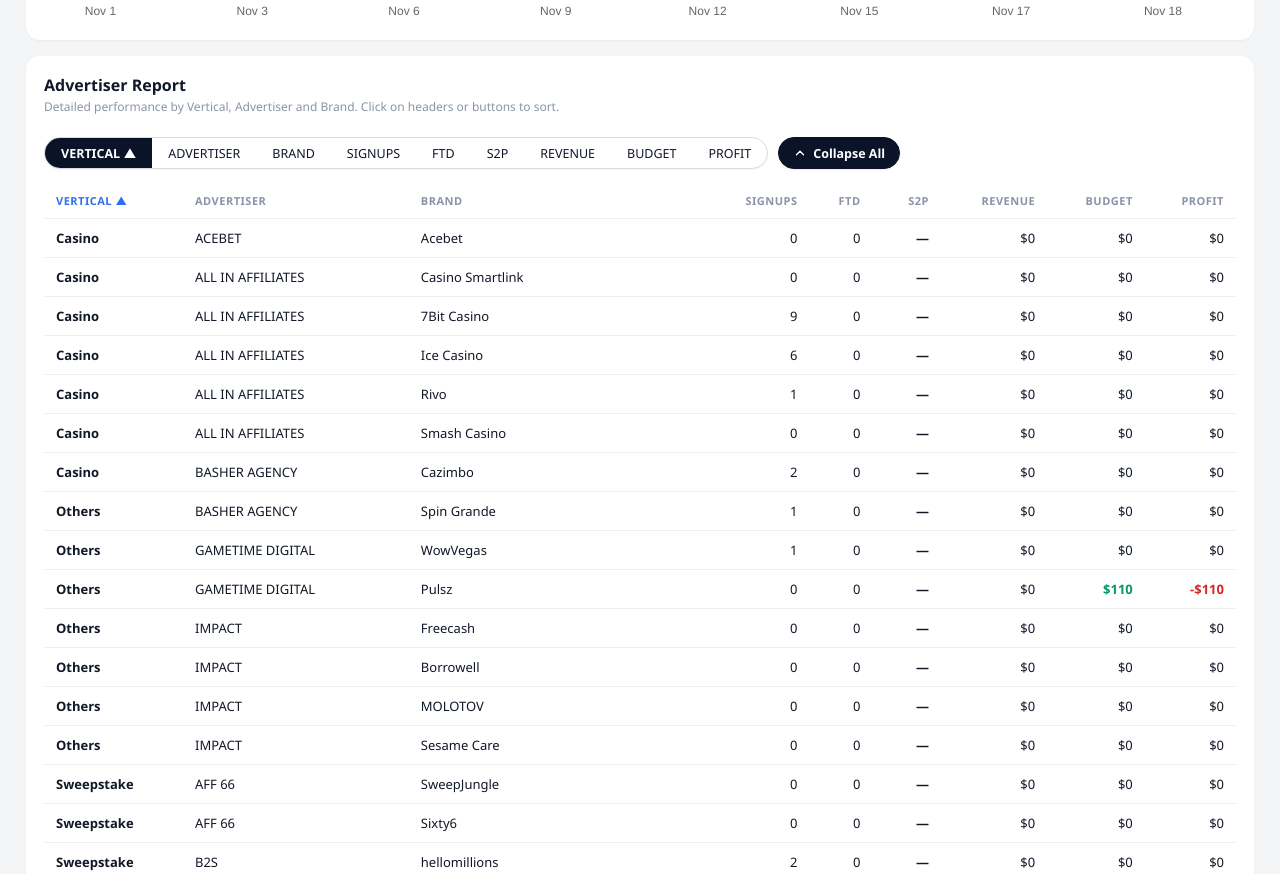
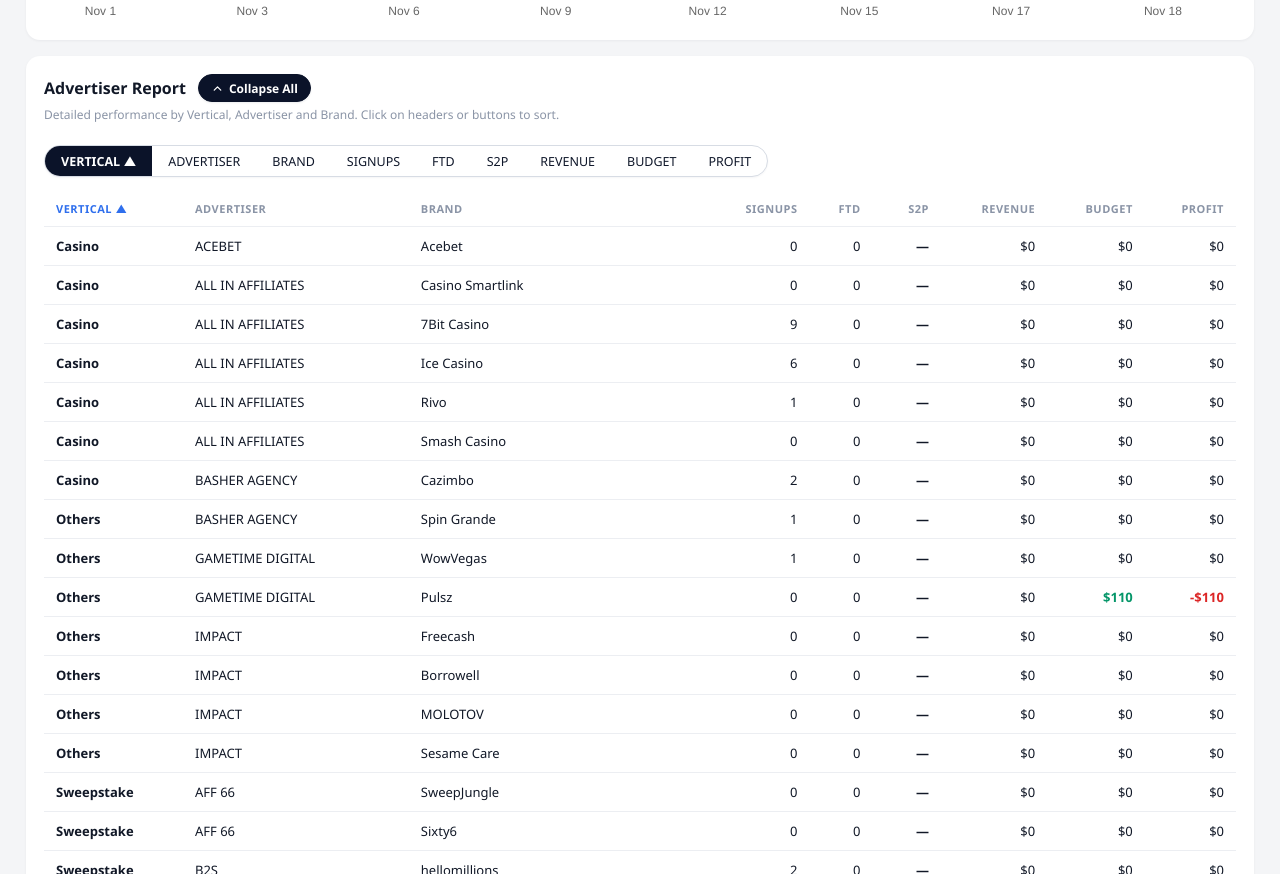
Before and after one commit to WiseKapital/Management_and_Advertiser_report, a plain HTML site: page index.html in a window 1280 px wide. Shown: the part 1014-1888 px from the top of the page. Drawn offline with nearby package versions, Linux system fonts and the light colour scheme.

Commit message:
Refactor report section layout and styles

```diff
--- a/index.html
+++ b/index.html
@@ -100,19 +100,21 @@
   .panel h3{font-size:16px; font-weight:700; margin-bottom:2px;}
   .panel .hint{font-size:12px; color:var(--muted); margin-bottom:12px;}
   .panel-head{display:flex; justify-content:space-between; align-items:center; margin-bottom:14px; flex-wrap:wrap; gap:10px;}
-  .report-controls{display:flex; align-items:center; gap:10px; flex-wrap:wrap;}
+
+  .title-with-btn{display:flex; align-items:center; gap:12px; margin-bottom:4px; flex-wrap:wrap;}
+  .title-with-btn h3{margin-bottom:0;}
 
   .btn-collapse{
-    display:inline-flex; align-items:center; justify-content:center; gap:6px;
+    display:inline-flex; align-items:center; justify-content:center; gap:5px;
     background:#0b1329; color:#ffffff; border:1px solid #0b1329;
-    border-radius:999px; height:32px; padding:0 14px;
-    font-size:12.5px; font-weight:600; cursor:pointer; white-space:nowrap;
+    border-radius:999px; height:28px; padding:0 12px;
+    font-size:12px; font-weight:600; cursor:pointer; white-space:nowrap;
     box-shadow:0 1px 2px rgba(16,24,40,.08);
     transition:background-color .15s ease;
   }
   .btn-collapse:hover{background:#1e293b;}
   .btn-collapse svg{
-    width:14px; height:14px; fill:none; stroke:currentColor;
+    width:13px; height:13px; fill:none; stroke:currentColor;
     stroke-width:2.4; stroke-linecap:round; stroke-linejoin:round; flex-shrink:0;
   }
 
@@ -266,10 +268,15 @@
   <div class="panel">
     <div class="panel-head">
       <div>
+        <div class="title-with-btn">
           <h3>Advertiser Report</h3>
+          <button type="button" class="btn-collapse" id="btnCollapseReport">
+            <svg viewBox="0 0 24 24"><polyline points="18 15 12 9 6 15"></polyline></svg>
+            <span>Collapse All</span>
+          </button>
+        </div>
         <div class="hint" id="unifiedReportHint">Detailed performance by Vertical, Advertiser and Brand. Click on headers or buttons to sort.</div>
       </div>
-      <div class="report-controls">
       <div class="sort-btns" id="unifiedSortBtns">
         <button data-sort="vertical" class="active">Vertical ▲</button>
         <button data-sort="advertiser">Advertiser</button>
@@ -280,11 +287,6 @@
         <button data-sort="revenue">Revenue</button>
         <button data-sort="budget">Budget</button>
         <button data-sort="profit">Profit</button>
-        </div>
-        <button type="button" class="btn-collapse" id="btnCollapseReport">
-          <svg viewBox="0 0 24 24"><polyline points="18 15 12 9 6 15"></polyline></svg>
-          <span>Collapse All</span>
-        </button>
       </div>
     </div>
     <table class="report-table" id="unifiedReportTable">
```
Lines whose indentation alone changed are shown as unchanged.
